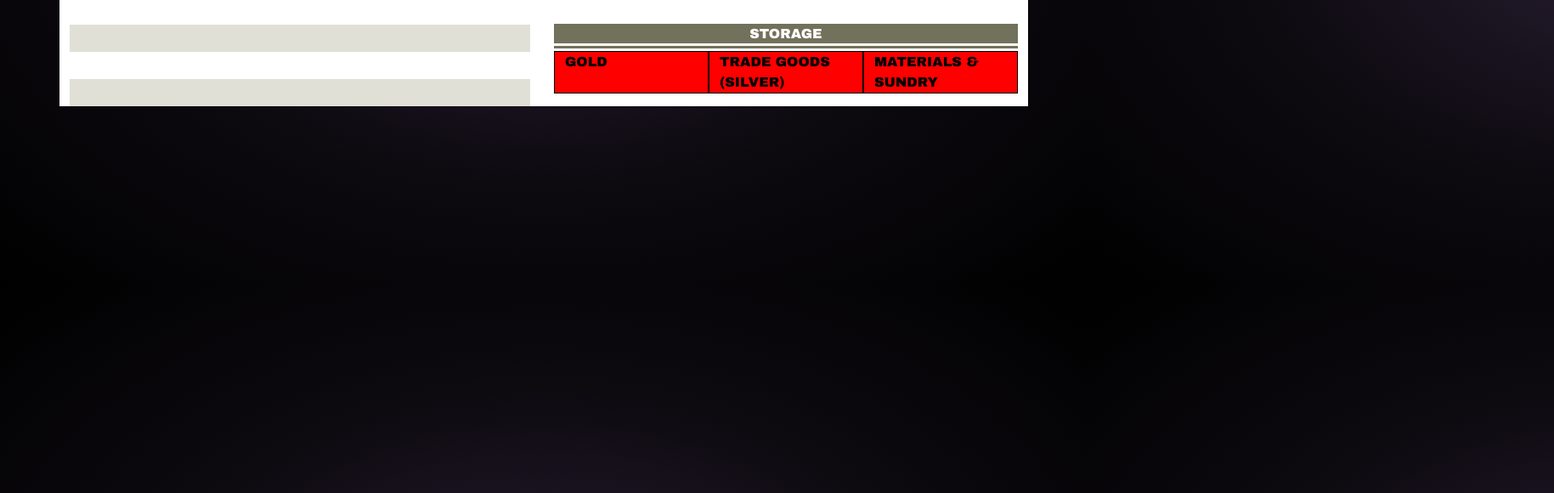
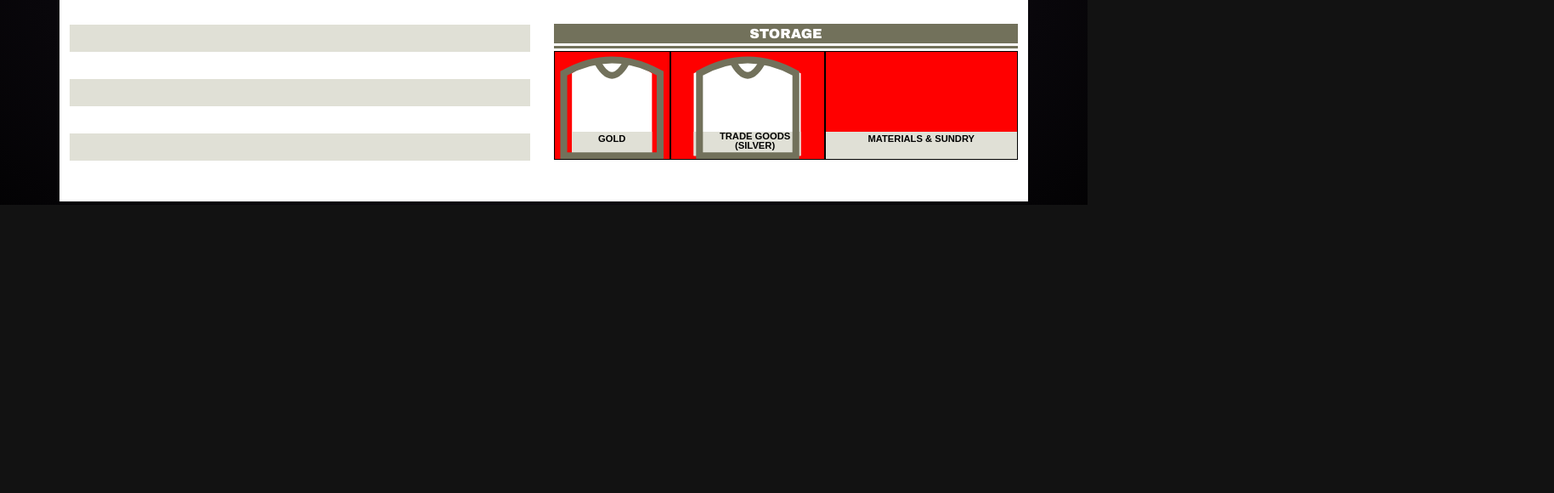
Before and after one commit to bennettcg/www-hundreddungeons, a plain HTML site: page character-sheet.html in a window 1280 px wide. Shown: the part 1264-1844 px from the top of the page at 85% size, 1829 px wide, since content can reach past the window. After the commit the page ends 1505 px from the top, so only its background shows below. Drawn offline with nearby package versions, Linux system fonts and the light colour scheme.

Commit message:
gold container & masking

```diff
--- a/character-sheet.html
+++ b/character-sheet.html
@@ -454,12 +454,14 @@
                                     <div class="col-1 px-0 position-relative">
                                         <div class="row">
                                             <div class="col form-check px-0" id="hit-dice-ll">
-                                                <input class="form-check-input input-box mx-0" type="checkbox" id="hit-dice-6" value="6">
+                                                <input class="form-check-input input-box mx-0" type="checkbox"
+                                                    id="hit-dice-7" value="7">
                                             </div>
                                         </div>
                                         <div class="row">
                                             <div class="col form-check px-0">
-                                                <input class="form-check-input input-box mx-0" type="checkbox" id="hit-dice-6" value="6">
+                                                <input class="form-check-input input-box mx-0" type="checkbox"
+                                                    id="hit-dice-8" value="8">
                                             </div>
                                         </div>
                                     </div>
@@ -477,12 +479,14 @@
                                     <div class="col-1 px-0 position-relative" id="hit-dice-lr">
                                         <div class="row">
                                             <div class="col form-check px-0">
-                                                <input class="form-check-input input-box mx-0" type="checkbox" id="hit-dice-6" value="6">
+                                                <input class="form-check-input input-box mx-0" type="checkbox"
+                                                    id="hit-dice-9" value="9">
                                             </div>
                                         </div>
                                         <div class="row">
                                             <div class="col form-check px-0">
-                                                <input class="form-check-input input-box mx-0" type="checkbox" id="hit-dice-6" value="6">
+                                                <input class="form-check-input input-box mx-0" type="checkbox"
+                                                    id="hit-dice-10" value="10">
                                             </div>
                                         </div>
                                     </div>
@@ -490,27 +494,30 @@
                                 <div class="row position-relative" id="defense-initiative">
                                     <div class="col position-relative px-0 me-1" id="defense-wrapper">
                                         <div class="position-relative px-0 me-1" id="combat-defense-clip">
-                                            <svg class="position-absolute" id="defense-shield-clip" viewBox="0 0 100 100" xmlns="http://www.w3.org/2000/svg">
+                                            <svg class="position-absolute" id="defense-shield-clip"
+                                                viewBox="0 0 100 100" xmlns="http://www.w3.org/2000/svg">
                                                 <clipPath id="shield-clip" clipPathUnits="userSpaceOnUse">
                                                     <path d="M 0,0
                                                   C 8,20 -20,85 46,86
                                                   C 84,70 76,12 86,0 z" />
                                                 </clipPath>
-                                              </svg>
-                                            <div class="w-100 position-absolute attribute-label hp-summary-label" id="defense-label">DEFENSE</div>
+                                            </svg>
+                                            <div class="w-100 position-absolute attribute-label hp-summary-label"
+                                                id="defense-label">DEFENSE</div>
                                         </div>
                                         <div class="position-relative px-0 me-1" id="combat-defense">
-                                            <svg class="position-absolute" id="defense-shield" viewBox="0 0 100 100" xmlns="http://www.w3.org/2000/svg">
-                                              <path fill="transparent"
-                                                  d="M 5,3
+                                            <svg class="position-absolute" id="defense-shield" viewBox="0 0 100 100"
+                                                xmlns="http://www.w3.org/2000/svg">
+                                                <path fill="transparent" d="M 5,3
                                                   C 13,20 -20,85 50,97
-                                                  C 120,80 87,20 95,3 z"  />
+                                                  C 120,80 87,20 95,3 z" />
                                             </svg>
                                         </div>
                                     </div>
                                     <div class="col position-relative px-0 ms-1" id="combat-initiative">
                                         <div class="" id="combat-initiative-box">
-                                            <div class="w-100 position-absolute attribute-label hp-summary-label" id="initiative-label">COMBAT INITIATIVE</div>
+                                            <div class="w-100 position-absolute attribute-label hp-summary-label"
+                                                id="initiative-label">COMBAT INITIATIVE</div>
                                         </div>
                                     </div>
                                 </div>
@@ -521,7 +528,8 @@
                                         </div>
                                     </div>
                                     <div class="row position-relative" id="combat-speed-label-area">
-                                        <div class="col cs-field-label attribute-label" id="combat-speed-label">SPEED</div>
+                                        <div class="col cs-field-label attribute-label" id="combat-speed-label">SPEED
+                                        </div>
                                     </div>
                                 </div>
                             </div>
@@ -698,6 +706,16 @@
                         <div class="row cs-tr-dark">
                             <div class="col ps-0 pe-1">
                                 <div class="cs-table-cell" id="character-exploit-14">&nbsp;</div>
+                            </div>
+                        </div>
+                        <div class="row cs-tr-light">
+                            <div class="col ps-0 pe-1">
+                                <div class="cs-table-cell" id="character-exploit-15">&nbsp;</div>
+                            </div>
+                        </div>
+                        <div class="row cs-tr-dark">
+                            <div class="col ps-0 pe-1">
+                                <div class="cs-table-cell" id="character-exploit-16">&nbsp;</div>
                             </div>
                         </div>
                     </div>
@@ -1024,32 +1042,74 @@
                             </div>
                         </div>
                         <div class="row" id="storage-icons">
-                            <div class="col storage-bin" id="storage-gold">
-                                <svg class="position-absolute" id="defense-shield" viewBox="0 0 100 100" xmlns="http://www.w3.org/2000/svg">
-                                    <path fill="transparent"
-                                        d="M 5,3
+                            <div class="col-3 storage-bin position-relative px-0" id="storage-gold">
+                                <div class="storage-clipped position-absolute" id="storage-gold-clipped">
+                                    <svg class="position-absolute" viewBox="0 0 100 100"
+                                        xmlns="http://www.w3.org/2000/svg">
+                                        <clipPath id="gold-clippath" clipPathUnits="objectBoundingBox">
+                                            <path d="M .15,.20
+                                                       V .97
+                                                       H .85
+                                                      V .20
+                                                      Q .50,-.05 .15,.20 z" />
+                                        </clipPath>
+                                    </svg>
+                                    <div class="w-100 position-absolute attribute-label hp-summary-label"
+                                        id="storage-gold-label">GOLD</div>
+                                </div>
+                                <div class="storage position-absolute" id="gold-container">
+                                    <svg class="position-absolute" id="gold-drawing" viewBox="0 0 100 100"
+                                        xmlns="http://www.w3.org/2000/svg">
+                                        <path d="M 5,20
+                                           V 97
+                                           H 95
+                                           V 20
+                                           Q 50,-5 5, 20 z" />
+                                        <path d="M 35,7
+                                             Q 50,37 65,7"></path>
+                                    </svg>
+                                </div>
+                            </div>
+                            <div class="col-4 storage-bin position-relative px-0" id="storage-silver">
+
+                                <div class="storage-clipped position-absolute" id="storage-silver-clipped">
+                                    <svg class="position-absolute" viewBox="0 0 100 100"
+                                        xmlns="http://www.w3.org/2000/svg">
+                                        <clipPath id="silver-clippath" clipPathUnits="objectBoundingBox">
+                                            <path d="M .15,.20
+                                                       V .97
+                                                       H .85
+                                                      V .20
+                                                      Q .50,-.05 .15,.20 z" />
+                                        </clipPath>
+                                    </svg>
+                                    <div class="w-100 position-absolute attribute-label hp-summary-label"id="storage-silver-label">
+                                        <div id="silver-label">TRADE GOODS (SILVER)</div>
+                                    </div>
+                                </div>
+                                <div class="storage position-absolute" id="silver-container">
+                                    <svg class="position-absolute" id="silver-drawing" viewBox="0 0 100 100"
+                                        xmlns="http://www.w3.org/2000/svg">
+                                        <path d="M 5,20
+                                           V 97
+                                           H 95
+                                           V 20
+                                           Q 50,-5 5, 20 z" />
+                                        <path d="M 35,7
+                                             Q 50,37 65,7"></path>
+                                    </svg>
+                                </div>
+
+                            </div>
+                            <div class="col-5 storage-bin position-relative px-0" id="storage-materials">
+                                <svg class="position-absolute" id="defense-shield" viewBox="0 0 100 100"
+                                    xmlns="http://www.w3.org/2000/svg">
+                                    <path fill="transparent" d="M 5,3
                                         C 13,20 -20,85 50,97
-                                        C 120,80 87,20 95,3 z"  />
-                                  </svg>
-                                GOLD
-                            </div>
-                            <div class="col storage-bin" id="storage-trade-goods">
-                                <svg class="position-absolute" id="defense-shield" viewBox="0 0 100 100" xmlns="http://www.w3.org/2000/svg">
-                                    <path fill="transparent"
-                                        d="M 5,3
-                                        C 13,20 -20,85 50,97
-                                        C 120,80 87,20 95,3 z"  />
-                                  </svg>
-                                TRADE GOODS (SILVER)
-                            </div>
-                            <div class="col storage-bin" id="storage-materials">
-                                <svg class="position-absolute" id="defense-shield" viewBox="0 0 100 100" xmlns="http://www.w3.org/2000/svg">
-                                    <path fill="transparent"
-                                        d="M 5,3
-                                        C 13,20 -20,85 50,97
-                                        C 120,80 87,20 95,3 z"  />
-                                  </svg>
-                                MATERIALS &amp; SUNDRY
+                                        C 120,80 87,20 95,3 z" />
+                                </svg>
+                                <div class="w-100 position-absolute attribute-label hp-summary-label"
+                                    id="defense-label">MATERIALS &amp; SUNDRY</div>
                             </div>
                         </div>
                     </div>
--- a/style.css
+++ b/style.css
@@ -345,8 +345,9 @@ body {
     padding-top: .4rem;
     width: 31%;
 }
-.storage-icons {
+#storage-icons {
     background-color: aquamarine;
+    height: 8rem;
 }
 .storage-bin {
     background-color: red;
@@ -383,6 +384,7 @@ body {
 }
 #exploits {
     margin-top: 0.4rem;
+    margin-bottom: 3rem;
 }
 #storage {
     margin-top: 2rem;
@@ -496,3 +498,46 @@ body {
     height: 2rem;
     z-index:2;
 }
+#gold-container, #silver-container, #materials-container {
+    z-index: 12;
+    height: 100%;
+    width: 100%;
+}
+#gold-drawing, #silver-drawing, #materials-drawing {
+    fill: transparent;
+    stroke: #72715b;
+    stroke-width: .4rem;
+    height: 100%;
+    width: 100%;
+}
+#storage-gold-label, #storage-materials-label {
+    height: 2rem;
+    z-index:2;
+}
+#storage-silver-label {
+    height: 2rem;
+    z-index:2;
+    width: 8rem;
+    margin-left: auto;
+    margin-right: auto;
+}
+.storage-clipped {
+    background-color: #ffffff;
+    height: 100%;
+    width: 100%;
+}
+#storage-gold-clipped {
+    clip-path: url(#gold-clippath);
+}
+#storage-silver-clipped {
+    clip-path: url(#gold-clippath);
+}
+#storage-materials-clipped {
+    clip-path: url(#gold-clippath);
+}
+#silver-label {
+    width: 8rem;
+    text-align: center;
+    margin: 0 19.5% 0 19.5%;
+    line-height: 0.7rem;
+}
```
